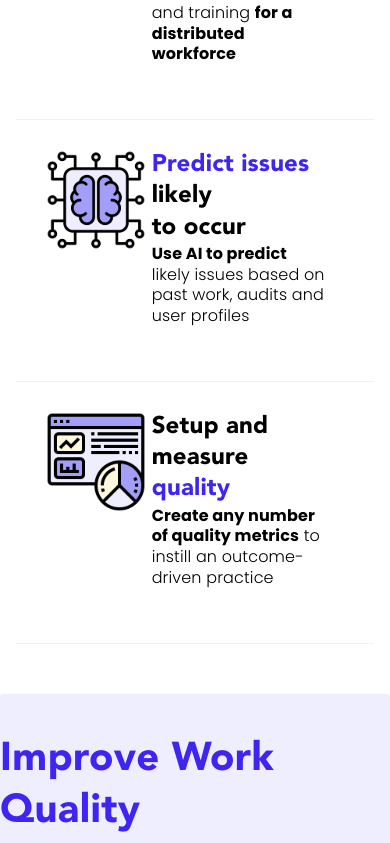
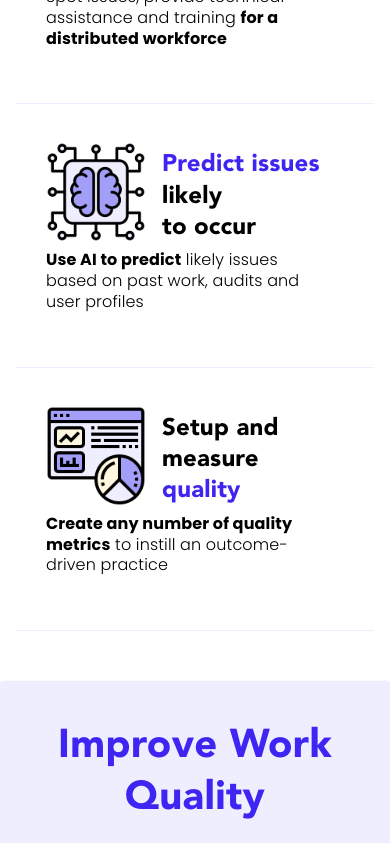
Before and after one commit to lashaman/worq-pr, a React (Create React App) app: page /Products in a window 390 px wide. Shown: the part 1120-1963 px from the top of the page. Built offline with nearby package versions, Linux system fonts and the light colour scheme.

Commit message:
finish mobile responsive for Product page

```diff
--- a/src/components/Header/Header.component.tsx
+++ b/src/components/Header/Header.component.tsx
@@ -124,7 +124,7 @@ const Header = () => {
 							</HeaderButton>
 						))}
 					</HeaderBox>
-					<MainButton  sx={{ display: { xs: 'none', md: 'block' } }} >Book a Demo</MainButton>
+					<MainButton  sx={{ display: { xs: 'none', md: 'block' } }} >{t('bookDemo.short')}</MainButton>
 					<IconButton  sx={{ display: { xs: 'block', md: 'none' } }} onClick={toggleDrawer('right', true)}><MenuIcon/></IconButton>
 					<Drawer
 						sx={{ display: { xs: 'block', md: 'none' } }}
--- a/src/pages/Product/components/ProductFooter/ProductFooter.component.tsx
+++ b/src/pages/Product/components/ProductFooter/ProductFooter.component.tsx
@@ -20,10 +20,16 @@ const ProductFooterTitle = styled(Typography)`
 const ProductFooter = () => {
 	const {t} = useTranslation();
 	return (
-		<ProductFooterPaper sx={{padding: {xs: '40px 0', md: '70px 0', lg: '80px 0'}}}>
+		<ProductFooterPaper sx={{padding: {xs: '40px 16px', md: '70px 0', lg: '80px 0'}}}>
 			<Grid container maxWidth="1075px" justifyContent="flex-start">
 				<Grid item xs={12} md={9} >
-					<ProductFooterTitle sx={{fontSize: {xs: '40px', md: '48px' , lg: '68px', lineHeight: 1.15}, paddingBottom: {xs: '20px', md: '10px'}}} >{t('productPage.pageFooter.title')}</ProductFooterTitle>
+					<ProductFooterTitle sx={{
+						fontSize: {xs: '40px', md: '48px' , lg: '68px', lineHeight: 1.15},
+						textAlign: {xs: 'center', md: 'left'},
+						paddingBottom: {xs: '20px', md: '10px'}
+					}} >
+						{t('productPage.pageFooter.title')}
+					</ProductFooterTitle>
 				</Grid>
 				<Grid item xs={12} md={3}>
 					<Box sx={{display: 'flex', height: '100%', justifyContent: 'center', alignItems: 'center'}}>
--- a/src/pages/Product/components/ProductHeader/ProductHeader.component.tsx
+++ b/src/pages/Product/components/ProductHeader/ProductHeader.component.tsx
@@ -22,7 +22,7 @@ const ProductHeader = () => {
 	const {t} = useTranslation();
 	return (
 		<>
-			<ProductHeaderPaper elevation={0} sx={{padding: {xs: '50px 0', md: '70px 0', lg: '100px 0'}}}>
+			<ProductHeaderPaper elevation={0} sx={{padding: {xs: '50px 16px', md: '70px 0', lg: '100px 0'}}}>
 				<Grid container maxWidth="1280px" justifyContent="flex-start">
 					<Grid item xs={12} >
 						<ProductHeaderTitle sx={{fontSize: {xs: '40px', md: '48px' , lg: '68px'}}}>
--- a/src/pages/Product/components/ProductPageCard/ProductPageCard.component.tsx
+++ b/src/pages/Product/components/ProductPageCard/ProductPageCard.component.tsx
@@ -1,5 +1,5 @@
 import React from 'react';
-import {Card, CardContent, Grid, styled, Typography} from '@mui/material';
+import {Card, CardContent, CardHeader, Grid, styled, Typography, useMediaQuery, useTheme} from '@mui/material';
 import Box from '@mui/material/Box';
 import Colors from '../../../../config/colors';
 import {CustomCardProps} from '../../../../interfaces/custom-card-props.interface';
@@ -16,7 +16,7 @@ const ProductPageCustomCard = styled(Card)`
 `;
 
 const ProductPageCardContent = styled(CardContent)`
-	padding-left: 30px;
+	padding-left: 0;
 	padding-top: 0;
 	padding-bottom: 20px;
 `;
@@ -40,6 +40,8 @@ const ProductPageCardDescription = styled(Typography)`
 
 
 const ProductPageCard = ({icon, title, description}: CustomCardProps) => {
+	const theme = useTheme();
+	const isScreenSmall = useMediaQuery(theme.breakpoints.down('lg'));
 	return (
 		<ProductPageCustomCard sx={{
 			minHeight: {xs: '90px', lg: '105px'}}}>
@@ -49,11 +51,29 @@ const ProductPageCard = ({icon, title, description}: CustomCardProps) => {
 				justifyContent="start"
 				alignItems="start"
 			>
+				{isScreenSmall ? (<>
+					<CardHeader
+						sx={{padding: '0', width: '100%'}}
+						avatar={<Box component="img" src={icon} alt="O" sx={{height: '100px', width: '100px'}} />}
+						title={
+							<ProductPageCardTitle variant="h6" alignItems="center" sx={{fontSize: {xs: '24px', lg: '36px'}, height: '100px', paddingTop: '16px'}}>
+								<Trans i18nKey={title} components={{span: <span  />}} />
+							</ProductPageCardTitle>
+						}
+					/>
+					<ProductPageCardContent>
+						<ProductPageCardDescription variant="body1" sx={{fontSize: {xs: '16px', lg: '20px'}}}>
+							<Trans i18nKey={description} components={{span: <span  />}} />
+						</ProductPageCardDescription>
+					</ProductPageCardContent>
+				</>
+				): (
+					<>
 						<Grid item xs={2}>
 							<Box component="img" src={icon} alt="O" sx={{height: '100px', width: '100px'}} />
 						</Grid>
 						<Grid item xs={10} sx={{paddingLeft: {xs: '26px', lg: '0'}}}>
-					<ProductPageCardContent>
+							<ProductPageCardContent sx={{paddingLeft: '30px'}}>
 								<ProductPageCardTitle variant="h6" sx={{fontSize: {xs: '24px', lg: '36px'}}}>
 									<Trans i18nKey={title} components={{span: <span  />}} />
 								</ProductPageCardTitle>
@@ -62,6 +82,9 @@ const ProductPageCard = ({icon, title, description}: CustomCardProps) => {
 								</ProductPageCardDescription>
 							</ProductPageCardContent>
 						</Grid>
+					</>
+				)
+				}
 			</Grid>
 		</ProductPageCustomCard>
 	);
```
Lines whose indentation alone changed are shown as unchanged.
